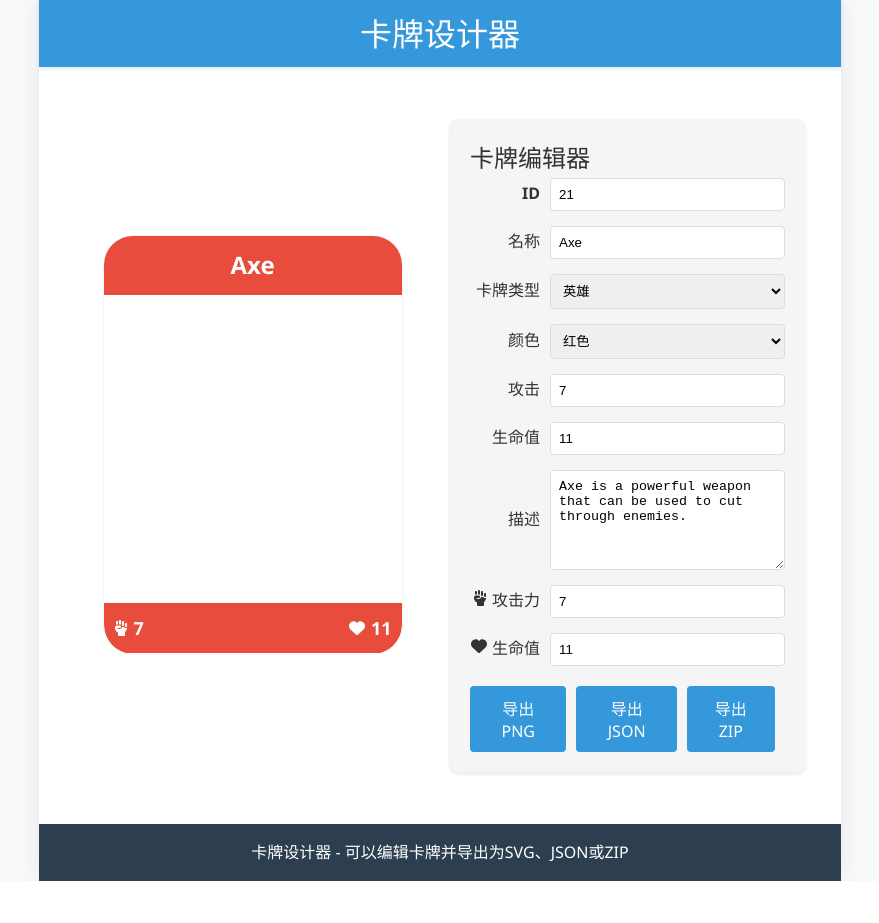
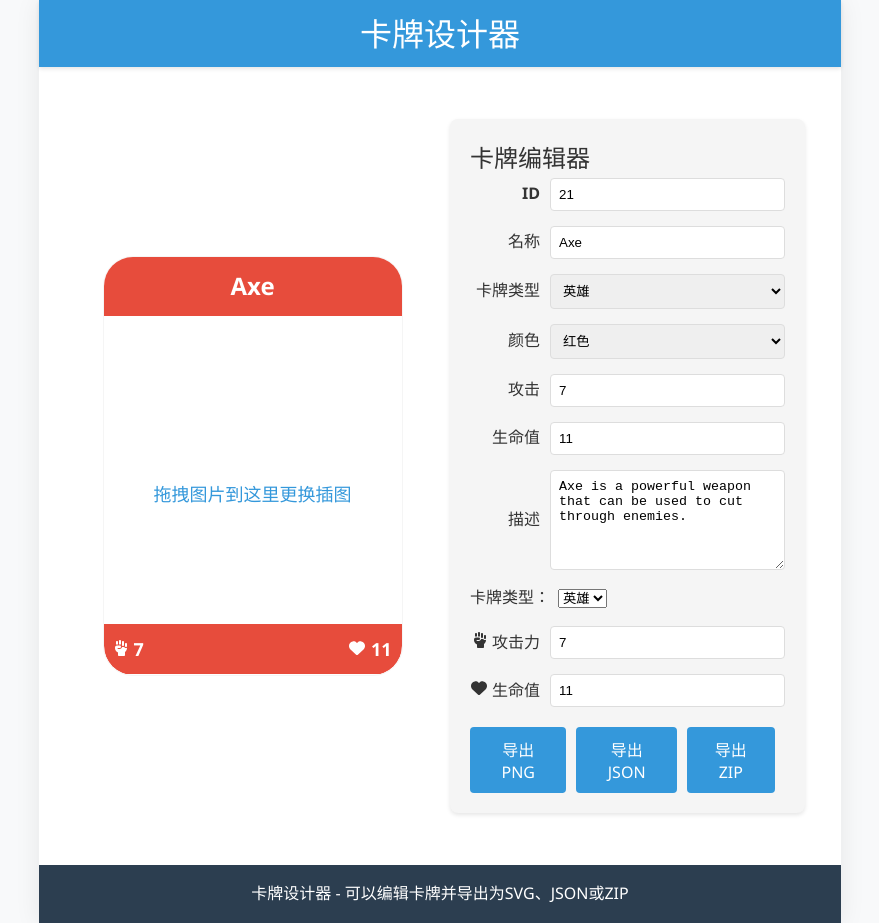
Before and after one commit to zhy0216/card-designer, a React (Vite) app: page / in a window 1280 px wide. Shown: the whole page, without its empty margins (200-1079 px from the left). Before the commit the page ends 881 px from the top, so only its background shows below. Built offline with nearby package versions, Linux system fonts and the light colour scheme.

Commit message:
refactor

```diff
--- a/src/components/CardDesigner.jsx
+++ b/src/components/CardDesigner.jsx
@@ -132,6 +132,13 @@ const Button = styled.button`
   }
 `;
 
+// 卡牌类型字段模板
+const defaultFields = {
+  Hero: { attack: 0, health: 0, description: '', color: 'Red', name: '', id: 0, descriptionImage: '' },
+  Creep: { attack: 0, health: 0, manaCost: 0, description: '', color: 'Red', name: '', id: 0, descriptionImage: '' },
+  Spell: { manaCost: 0, description: '', color: 'Blue', name: '', id: 0, descriptionImage: '' },
+};
+
 // 卡牌设计器组件
 const CardDesigner = () => {
   // 默认卡牌数据
@@ -142,7 +149,8 @@ const CardDesigner = () => {
     color: "Red",
     attack: 7,
     health: 11,
-    description: "Axe is a powerful weapon that can be used to cut through enemies."
+    description: "Axe is a powerful weapon that can be used to cut through enemies.",
+    descriptionImage: ''
   };
 
   // 状态管理
@@ -161,26 +169,51 @@ const CardDesigner = () => {
     }
   }, []);
 
-  // 保存卡牌数据到本地存储
-  useEffect(() => {
-    localStorage.setItem('cardData', JSON.stringify(card));
-  }, [card]);
-
   // 处理输入变化
   const handleChange = (e) => {
     const { name, value } = e.target;
     let processedValue = value;
-
     // 对数字类型的字段进行转换
     if (name === 'attack' || name === 'health' || name === 'id' || name === 'manaCost') {
       processedValue = parseInt(value) || 0;
     }
-
     setCard({
       ...card,
       [name]: processedValue
     });
   };
+
+  // 处理类型切换
+  const handleTypeChange = (e) => {
+    const newType = e.target.value;
+    setCard(prev => {
+      // 保留图片字段（descriptionImage）
+      const image = prev.descriptionImage;
+      // 合并新类型默认字段和已有字段
+      const merged = {
+        ...defaultFields[newType],
+        ...prev,
+        cardType: newType,
+      };
+      // 强制保留图片字段（避免 undefined 覆盖）
+      if (image) merged.descriptionImage = image;
+      return merged;
+    });
+  };
+
+  // 编辑器渲染
+  function renderCardTypeEditor() {
+    switch(card.cardType) {
+      case 'Hero':
+        return <HeroCardEditor card={card} handleChange={handleChange} />;
+      case 'Creep':
+        return <CreepCardEditor card={card} handleChange={handleChange} />;
+      case 'Spell':
+        return <SpellCardEditor card={card} handleChange={handleChange} />;
+      default:
+        return null;
+    }
+  }
 
   // 导出为PNG
   const exportAsPNG = async () => {
@@ -196,11 +229,12 @@ const CardDesigner = () => {
     }
   };
 
-  // 导出为JSON
+  // 导出为JSON（过滤图片字段）
   const exportAsJSON = () => {
-    const jsonString = JSON.stringify(card, null, 2);
-    const blob = new Blob([jsonString], { type: 'application/json' });
-    saveAs(blob, `${card.name.replace(/\s+/g, '_')}_card.json`);
+    // 过滤掉 descriptionImage 字段
+    const { descriptionImage, ...exportCard } = card;
+    const blob = new Blob([JSON.stringify(exportCard, null, 2)], { type: 'application/json' });
+    saveAs(blob, `${card.name || 'card'}.json`);
   };
 
   // 导出为ZIP（包含SVG和JSON）
@@ -234,33 +268,24 @@ const CardDesigner = () => {
     setCard(defaultCard);
   };
 
-  // 根据卡牌类型渲染对应的编辑器组件
-  const renderCardTypeEditor = () => {
-    switch(card.cardType.toLowerCase()) {
-      case 'hero':
-        return <HeroCardEditor card={card} handleChange={handleChange} />;
-      case 'spell':
-        return <SpellCardEditor card={card} handleChange={handleChange} />;
-      case 'creep':
-        return <CreepCardEditor card={card} handleChange={handleChange} />;
-      default:
-        return null;
-    }
-  };
-
   return (
     <DesignerContainer>
       <PreviewPanel>
         <CardPreviewComponent card={card} cardRef={cardRef} handleChange={handleChange} />
       </PreviewPanel>
-
       <EditorPanel>
         <h2>卡牌编辑器</h2>
-
         <BaseCardEditor card={card} handleChange={handleChange} />
-
+        {/* 类型选择器 */}
+        <div style={{ marginBottom: 16 }}>
+          <label style={{ marginRight: 8 }}>卡牌类型：</label>
+          <select value={card.cardType} onChange={handleTypeChange}>
+            <option value="Hero">英雄</option>
+            <option value="Creep">随从</option>
+            <option value="Spell">法术</option>
+          </select>
+        </div>
         {renderCardTypeEditor()}
-
         <ButtonGroup>
           <Button onClick={exportAsPNG}>导出PNG</Button>
           <Button onClick={exportAsJSON}>导出JSON</Button>
--- a/src/components/CardPreviewComponent.jsx
+++ b/src/components/CardPreviewComponent.jsx
@@ -122,16 +122,16 @@ const DragHint = styled.div`
   pointer-events: none;
 `;
 
-const CardPreviewComponent = ({ card, ...props }) => {
+const CardPreviewComponent = ({ card, cardRef, ...props }) => {
   const type = card.cardType?.toLowerCase();
   if (type === 'hero') {
-    return <HeroCardTemplate card={card} {...props} />;
+    return <HeroCardTemplate ref={cardRef} card={card} {...props} />;
   }
   if (type === 'creep') {
-    return <CreepCardTemplate card={card} {...props} />;
+    return <CreepCardTemplate ref={cardRef} card={card} {...props} />;
   }
   if (type === 'spell') {
-    return <SpellCardTemplate card={card} {...props} />;
+    return <SpellCardTemplate ref={cardRef} card={card} {...props} />;
   }
   // fallback
   return <div>暂不支持该卡牌类型的预览</div>;
--- a/src/components/CardTemplates/CreepCardTemplate.jsx
+++ b/src/components/CardTemplates/CreepCardTemplate.jsx
@@ -1,17 +1,17 @@
-import React from 'react';
+import React, { forwardRef } from 'react';
 import { FontAwesomeIcon } from '@fortawesome/react-fontawesome';
 import { faFistRaised, faHeart, faCrop } from '@fortawesome/free-solid-svg-icons';
 import useImageCropper from '../../hooks/useImageCropper.jsx';
 import { cardColors, CardPreview, CardHeader, CardBody, CardName, CardBottomContainer, DescriptionBox, CardStats, StatBox, StatLabel, StatValue } from './styled.jsx';
 
-const CreepCardTemplate = ({ card }) => {
+const CreepCardTemplate = forwardRef(({ card }, ref) => {
   const { cropperZone } = useImageCropper({
     initialImage: card.descriptionImage || '',
     onCropComplete: () => {},
   });
 
   return (
-    <CardPreview>
+    <CardPreview ref={ref}>
       <CardHeader color={card.color}>
         <CardName>{card.name}</CardName>
       </CardHeader>
@@ -26,13 +26,13 @@ const CreepCardTemplate = ({ card }) => {
           <CardStats color={card.color}>
             <StatBox>
               <StatLabel>
-                <FontAwesomeIcon icon={faFistRaised} />
+                <FontAwesomeIcon color='white' icon={faFistRaised} />
               </StatLabel>
               <StatValue type="attack">{card.attack || 0}</StatValue>
             </StatBox>
             <StatBox>
               <StatLabel>
-                <FontAwesomeIcon icon={faHeart} />
+                <FontAwesomeIcon color='white' icon={faHeart} />
               </StatLabel>
               <StatValue type="health">{card.health || 0}</StatValue>
             </StatBox>
@@ -41,6 +41,6 @@ const CreepCardTemplate = ({ card }) => {
       </CardBody>
     </CardPreview>
   );
-};
+});
 
 export default CreepCardTemplate;
--- a/src/components/CardTemplates/HeroCardTemplate.jsx
+++ b/src/components/CardTemplates/HeroCardTemplate.jsx
@@ -1,17 +1,17 @@
-import React from 'react';
+import React, { forwardRef } from 'react';
 import { FontAwesomeIcon } from '@fortawesome/react-fontawesome';
 import { faFistRaised, faHeart, faCrop } from '@fortawesome/free-solid-svg-icons';
 import useImageCropper from '../../hooks/useImageCropper.jsx';
 import { cardColors, CardPreview, CardHeader, CardBody, CardName, CardBottomContainer, DescriptionBox, CardStats, StatBox, StatLabel, StatValue } from './styled.jsx';
 
-const HeroCardTemplate = ({ card }) => {
+const HeroCardTemplate = forwardRef(({ card }, ref) => {
   const { cropperZone } = useImageCropper({
     initialImage: card.descriptionImage || '',
     onCropComplete: () => {},
   });
 
   return (
-    <CardPreview>
+    <CardPreview ref={ref}>
       <CardHeader color={card.color}>
         <CardName>{card.name}</CardName>
       </CardHeader>
@@ -41,6 +41,6 @@ const HeroCardTemplate = ({ card }) => {
       </CardBody>
     </CardPreview>
   );
-};
+});
 
 export default HeroCardTemplate;
--- a/src/components/CardTemplates/SpellCardTemplate.jsx
+++ b/src/components/CardTemplates/SpellCardTemplate.jsx
@@ -1,15 +1,15 @@
-import React from 'react';
+import React, { forwardRef } from 'react';
 import useImageCropper from '../../hooks/useImageCropper.jsx';
 import { cardColors, CardPreview, CardHeader, CardBody, CardName, CardBottomContainer, DescriptionBox } from './styled.jsx';
 
-const SpellCardTemplate = ({ card }) => {
+const SpellCardTemplate = forwardRef(({ card }, ref) => {
   const { cropperZone } = useImageCropper({
     initialImage: card.descriptionImage || '',
     onCropComplete: () => {},
   });
 
   return (
-    <CardPreview>
+    <CardPreview ref={ref}>
       <CardHeader color={card.color}>
         <CardName>{card.name}</CardName>
       </CardHeader>
@@ -25,6 +25,6 @@ const SpellCardTemplate = ({ card }) => {
       </CardBody>
     </CardPreview>
   );
-};
+});
 
 export default SpellCardTemplate;
--- a/src/hooks/useImageCropper.jsx
+++ b/src/hooks/useImageCropper.jsx
@@ -1,13 +1,12 @@
-import { useState, useCallback, useMemo } from 'react';
+import { useState, useCallback, useMemo, useEffect } from 'react';
 import Cropper from 'react-easy-crop';
 import React from 'react';
 
-// 通用图片裁剪 hook，返回 cropperZone 组件（集成拖拽与裁剪弹窗）
 export default function useImageCropper({
   initialImage = '',
-  aspect = 3/4, // 默认卡牌比例
+  aspect = 3/4,
   onCropComplete,
-  placeholder = null,
+  placeholder,
 } = {}) {
   const [image, setImage] = useState(initialImage);
   const [crop, setCrop] = useState({ x: 0, y: 0 });
@@ -16,6 +15,15 @@ export default function useImageCropper({
   const [showCropper, setShowCropper] = useState(false);
   const [dragActive, setDragActive] = useState(false);
   const [previewUrl, setPreviewUrl] = useState(initialImage);
+
+  // 默认拖拽提示
+  const defaultPlaceholder = (
+    <div style={{
+      width: '100%', height: '100%', display: 'flex', alignItems: 'center', justifyContent: 'center', color: '#3498db', fontWeight: 600, fontSize: 18, userSelect: 'none', pointerEvents: 'none'
+    }}>
+      拖拽图片到这里更换插图
+    </div>
+  );
 
   // 裁剪完成后，返回裁剪区域像素
   const handleCropComplete = useCallback((_, croppedAreaPixels) => {
@@ -113,6 +121,11 @@ export default function useImageCropper({
     startCrop(url);
   };
 
+  // 修复：初始图片变化时，同步预览层（解决切换类型图片消失问题）
+  useEffect(() => {
+    setPreviewUrl(initialImage || '');
+  }, [initialImage]);
+
   // 集成拖拽和裁剪弹窗的区域
   const cropperZone = useMemo(() => (
     <div
@@ -195,8 +208,8 @@ export default function useImageCropper({
           </div>
         </div>
       )}
-      {/* 可选：自定义占位符 */}
-      {!previewUrl && !dragActive && placeholder}
+      {/* 可选：自定义占位符（否则用默认） */}
+      {!previewUrl && !dragActive && (placeholder || defaultPlaceholder)}
     </div>
   ), [previewUrl, dragActive, showCropper, image, crop, zoom, aspect, setCrop, setZoom, handleCropComplete, confirmCrop, cancelCrop, placeholder]);
 
```
